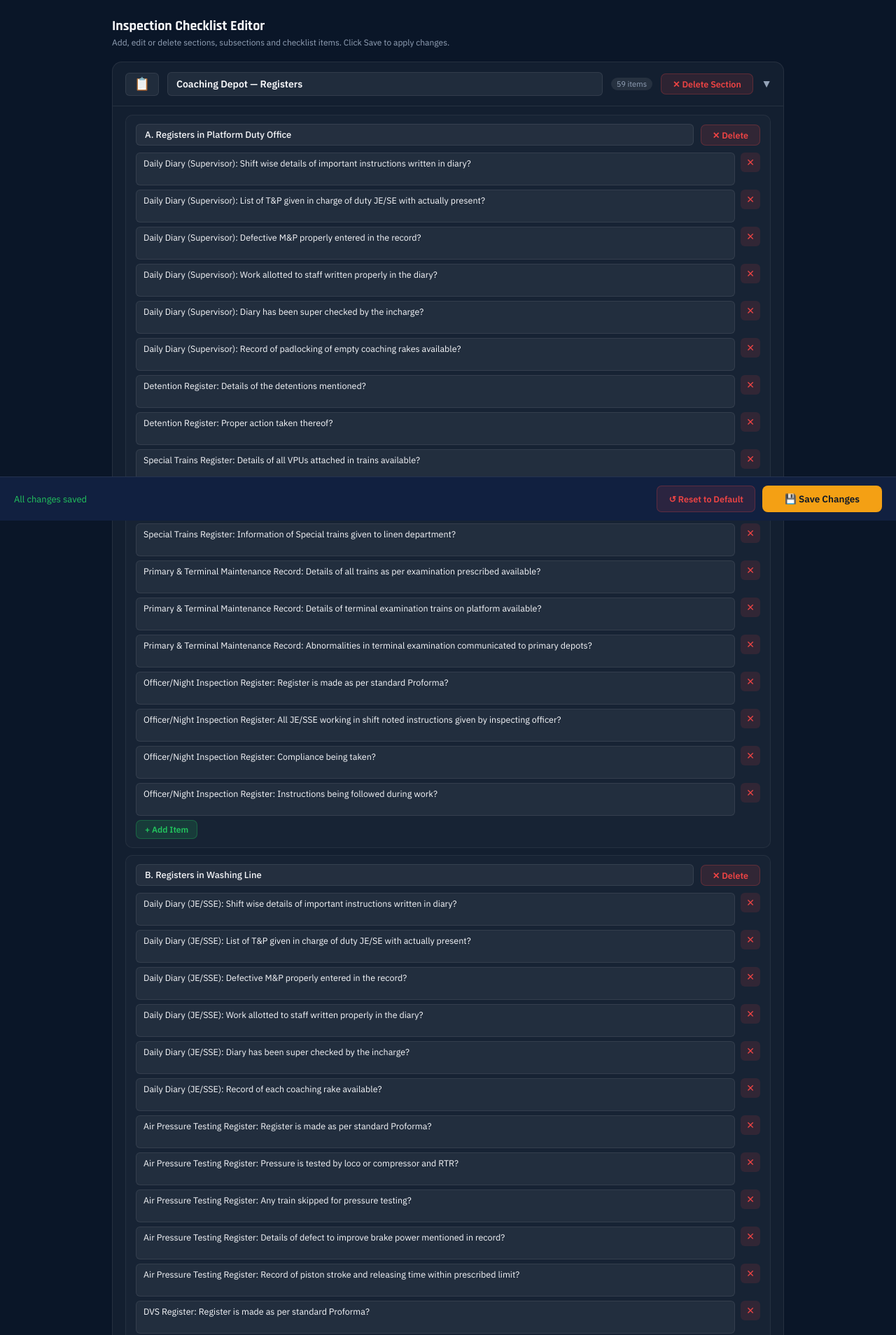
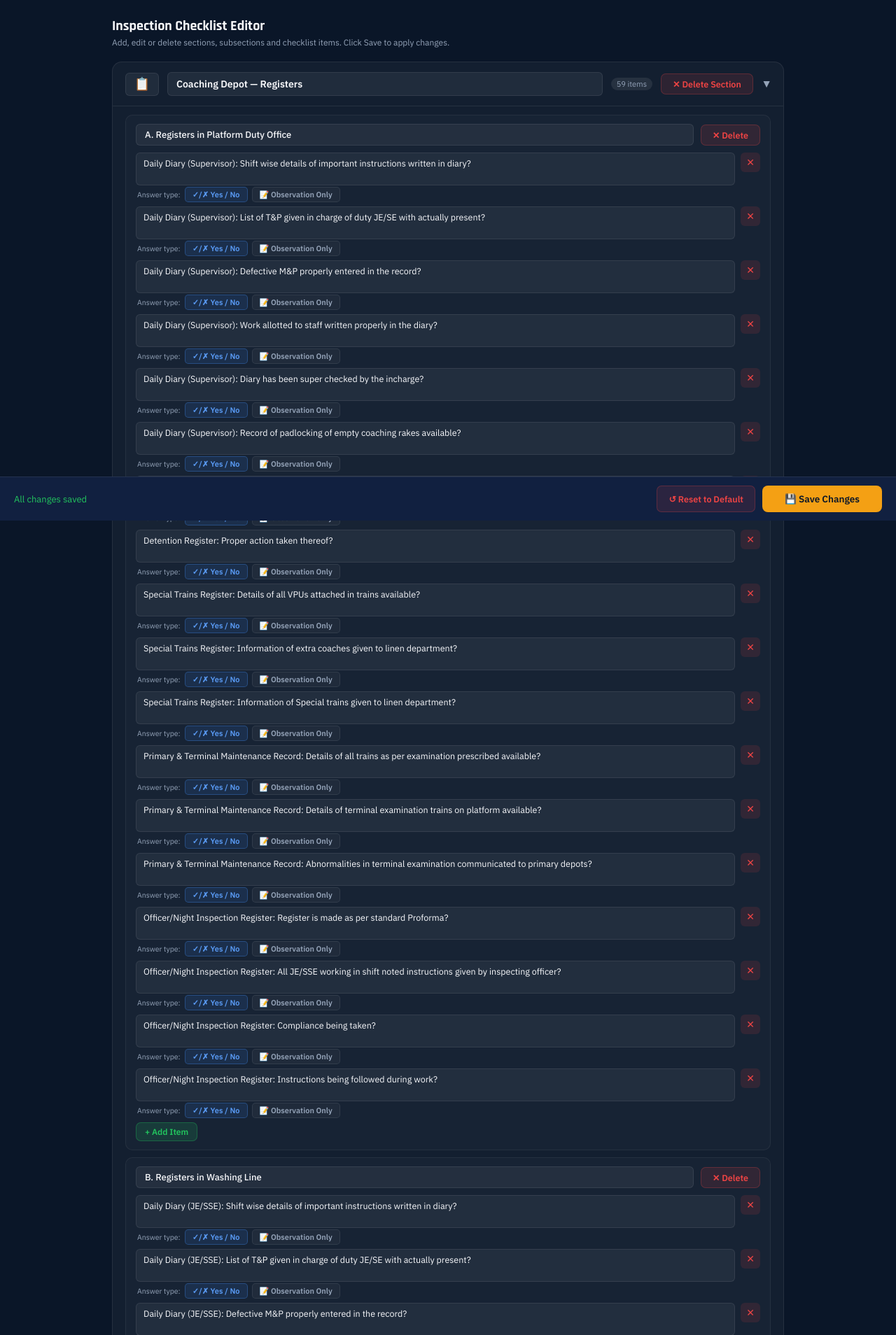
Before and after one commit to admecnwmmct-commits/mech-inspection-app, a Flask app: page /admin in a window 1280 px wide. Shown: the part 56-1964 px from the top of the page at 70% size. Run offline with Flask 3, Linux system fonts and the light colour scheme; the visitor is signed in with stand-in values (Sample User, id 1).

Commit message:
Add files via upload

```diff
--- a/templates/admin.html
+++ b/templates/admin.html
@@ -65,6 +65,10 @@ body{font-family:'IBM Plex Sans',sans-serif;background:var(--navy);color:var(--w
 
 .drag-handle{color:var(--muted);cursor:grab;font-size:14px;padding:4px;}
 .count-badge{font-size:11px;color:var(--muted);background:rgba(255,255,255,0.08);padding:2px 8px;border-radius:10px;}
+.type-toggle{display:flex;gap:4px;flex-shrink:0;}
+.type-btn{padding:3px 10px;border-radius:5px;font-size:11px;font-weight:600;cursor:pointer;border:1px solid var(--border);background:rgba(255,255,255,0.04);color:var(--muted);font-family:'IBM Plex Sans',sans-serif;transition:all .12s;}
+.type-btn.active-yn{background:rgba(58,123,213,0.15);border-color:rgba(58,123,213,0.4);color:#5a9bf5;}
+.type-btn.active-obs{background:rgba(244,160,20,0.12);border-color:rgba(244,160,20,0.35);color:var(--saffron);}
 </style>
 </head>
 <body>
@@ -260,8 +264,12 @@ function makeSubBlock(sub, si, bi){
 }
 
 function makeItemRow(item, si, bi, ii){
+  var wrap = document.createElement('div');
+  wrap.style.marginBottom = '6px';
+
   var row = document.createElement('div');
   row.className = 'item-row';
+  row.style.marginBottom = '2px';
 
   var inp = document.createElement('textarea');
   inp.className = 'item-input';
@@ -274,7 +282,6 @@ function makeItemRow(item, si, bi, ii){
     this.style.height = 'auto';
     this.style.height = this.scrollHeight + 'px';
   };
-  // Auto resize
   setTimeout(function(){
     inp.style.height = 'auto';
     inp.style.height = inp.scrollHeight + 'px';
@@ -291,7 +298,45 @@ function makeItemRow(item, si, bi, ii){
 
   row.appendChild(inp);
   row.appendChild(delBtn);
-  return row;
+
+  // Type toggle row
+  var typeRow = document.createElement('div');
+  typeRow.style.cssText = 'display:flex;align-items:center;gap:6px;margin-left:2px;margin-bottom:4px;';
+
+  var typeLabel = document.createElement('span');
+  typeLabel.style.cssText = 'font-size:10.5px;color:var(--muted);';
+  typeLabel.textContent = 'Answer type:';
+
+  var curType = item.item_type || 'yn';
+
+  var btnYN = document.createElement('button');
+  btnYN.className = 'type-btn ' + (curType==='yn' ? 'active-yn' : '');
+  btnYN.textContent = '✓/✗ Yes / No';
+
+  var btnObs = document.createElement('button');
+  btnObs.className = 'type-btn ' + (curType==='obs' ? 'active-obs' : '');
+  btnObs.textContent = '📝 Observation Only';
+
+  btnYN.onclick = function(){
+    data[si].subsections[bi].items[ii].item_type = 'yn';
+    btnYN.className = 'type-btn active-yn';
+    btnObs.className = 'type-btn';
+    markDirty();
+  };
+  btnObs.onclick = function(){
+    data[si].subsections[bi].items[ii].item_type = 'obs';
+    btnObs.className = 'type-btn active-obs';
+    btnYN.className = 'type-btn';
+    markDirty();
+  };
+
+  typeRow.appendChild(typeLabel);
+  typeRow.appendChild(btnYN);
+  typeRow.appendChild(btnObs);
+
+  wrap.appendChild(row);
+  wrap.appendChild(typeRow);
+  return wrap;
 }
 
 function addSection(){
```
Also changed, not shown: templates/checklist.html (+24 -0 lines), templates/summary.html (+9 -0 lines).
